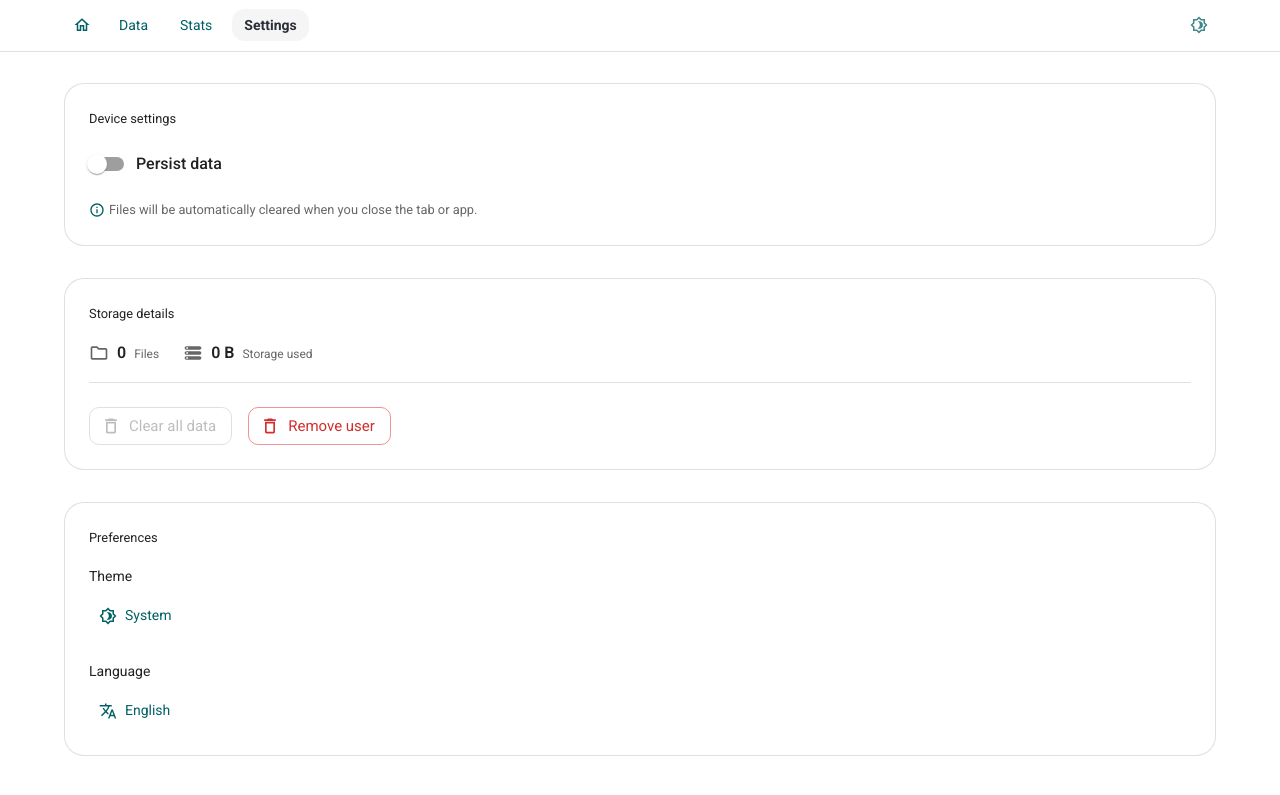
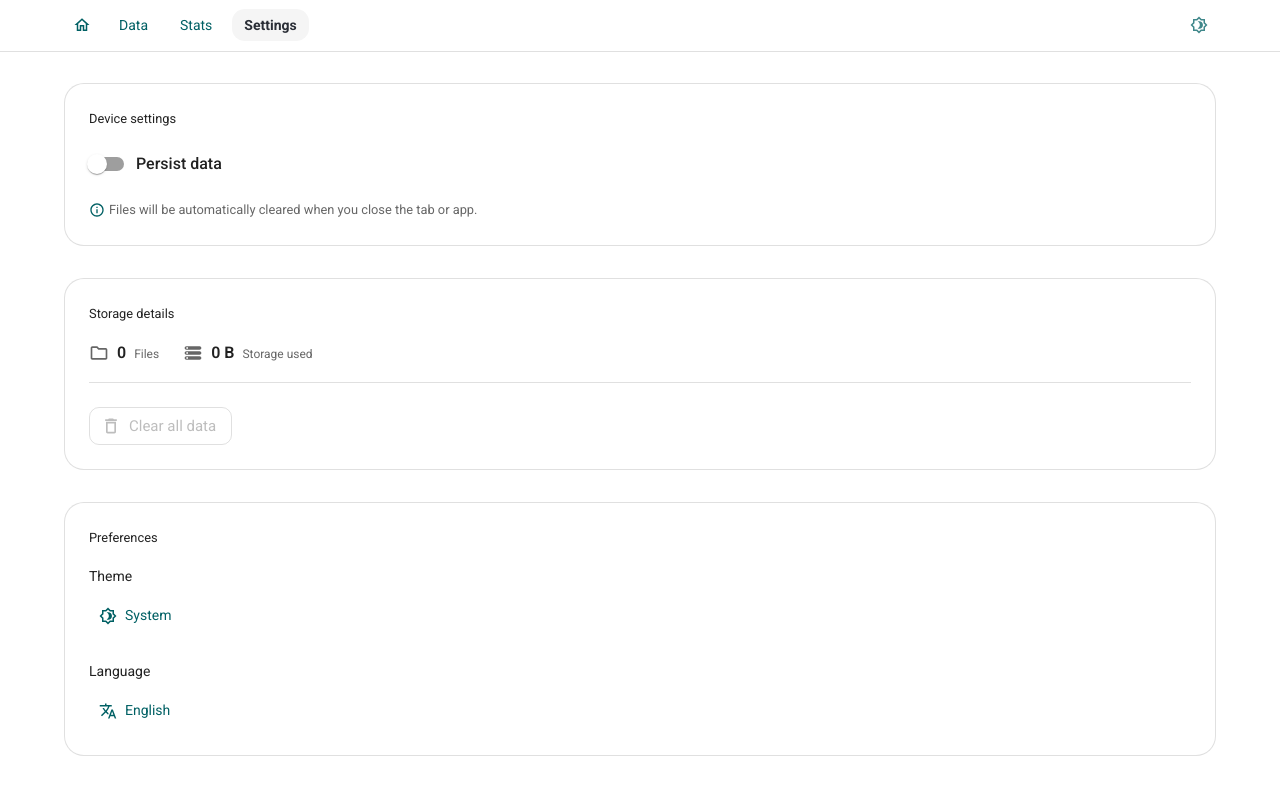
Before and after one commit to caweidmann/fstats, a Next.js app: page /settings in a window 1280 px wide. Shown: the top 795 px of the page. Built offline with nearby package versions, Linux system fonts and the light colour scheme; no server answers; a web font is replaced by a local one; what @mui/material-nextjs would draw is missing.

Commit message:
fix: Remove dead code

```diff
--- a/app/settings/components/StorageSettings/index.tsx
+++ b/app/settings/components/StorageSettings/index.tsx
@@ -5,20 +5,15 @@ import { Box, Button, Card, Typography } from '@mui/material'
 import { useEffect, useState } from 'react'
 
 import { useFiles, useMutateRemoveAllFiles } from '@/m-stats-file/service'
-import { useMutateRemoveUser, useUser } from '@/m-user/service'
-import { isFeatureEnabled } from '@/utils/Features'
 import { formatFileSize } from '@/utils/File'
 
 import { calculateStorageSize } from './actions'
 import { ui } from './styled'
 
 const Component = () => {
-  const isWip = isFeatureEnabled('wip')
   const sx = ui()
   const { data: files = [], isLoading: isLoadingFiles } = useFiles()
   const { mutate: removeAllFiles, isPending: isRemovingFiles } = useMutateRemoveAllFiles()
-  const { data: user } = useUser()
-  const { mutate: removeUser, isPending: isRemovingUser } = useMutateRemoveUser()
   const [storageSize, setStorageSize] = useState<string>(formatFileSize(0))
   const [isCalculating, setIsCalculating] = useState(true)
 
@@ -79,20 +74,6 @@ const Component = () => {
       >
         Clear all data
       </Button>
-
-      {isWip ? (
-        <Button
-          color="error"
-          variant="outlined"
-          startIcon={<DeleteOutlined />}
-          onClick={() => removeUser()}
-          disabled={!user}
-          loading={isRemovingUser}
-          sx={{ ml: 2 }}
-        >
-          Remove user
-        </Button>
-      ) : null}
     </Card>
   )
 }
```
